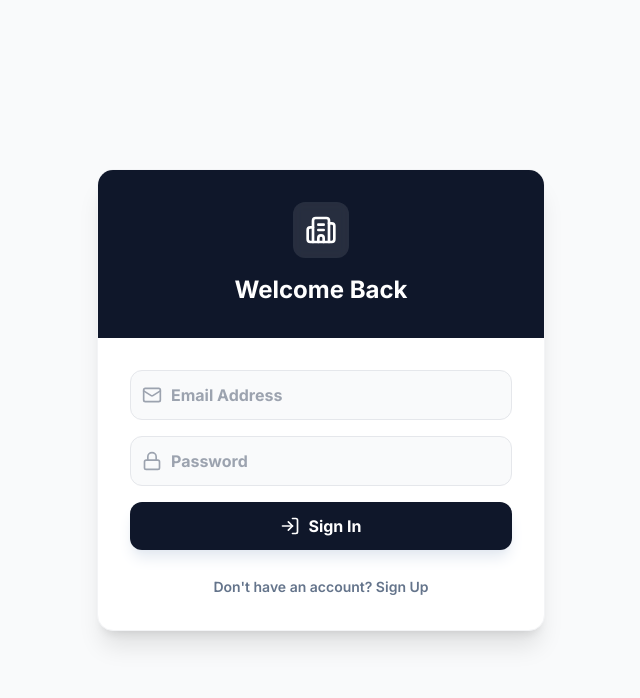
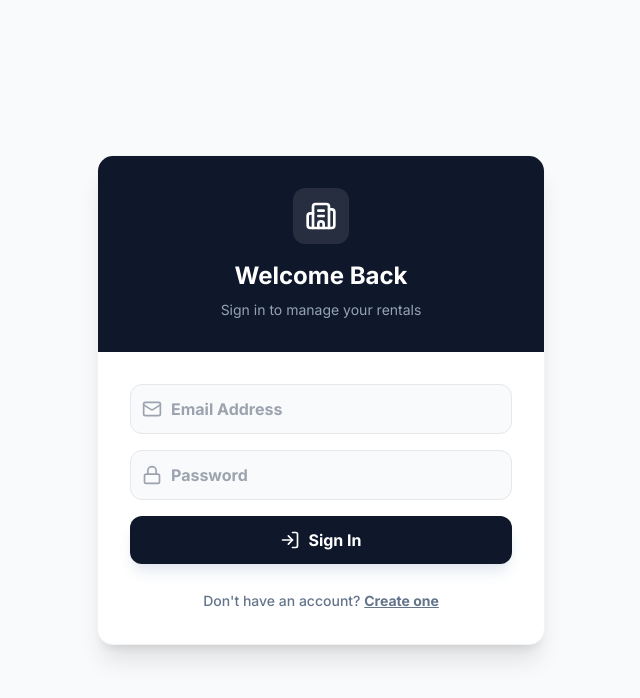
Before and after one commit to sriteja123gujjari/Rental-management-system, a React (Vite) app: page / in a window 1280 px wide. Shown: the top 698 px of the page, without its empty margins (319-959 px from the left). Built offline with nearby package versions, Linux system fonts and the light colour scheme; no server answers.

Commit message:
Refactor AuthPage component to use TypeScript props

```diff
--- a/components/AuthPage.tsx
+++ b/components/AuthPage.tsx
@@ -2,7 +2,11 @@ import React, { useState } from 'react';
 import { api } from '../services/api';
 import { User, Mail, Lock, LogIn, UserPlus, Building2, Loader2, Users } from 'lucide-react';
 
-const AuthPage = ({ onLogin }: { onLogin: (user: any, token: string) => void }) => {
+interface AuthPageProps {
+  onLogin: (user: any, token: string) => void;
+}
+
+const AuthPage = ({ onLogin }: AuthPageProps) => {
   const [isLogin, setIsLogin] = useState(true);
   const [loading, setLoading] = useState(false);
 
@@ -10,9 +14,7 @@ const AuthPage = ({ onLogin }: { onLogin: (user: any, token: string) => void })
   const [name, setName] = useState('');
   const [email, setEmail] = useState('');
   const [password, setPassword] = useState('');
-
-  // ✅ NEW STATE: Family ID
-  const [familyId, setFamilyId] = useState('');
+  const [familyId, setFamilyId] = useState(''); // ✅ Stores the Family/Group Name
 
   const handleSubmit = async (e: React.FormEvent) => {
     e.preventDefault();
@@ -20,29 +22,38 @@ const AuthPage = ({ onLogin }: { onLogin: (user: any, token: string) => void })
 
     try {
       if (isLogin) {
-        // --- LOGIN ---
+        // --- LOGIN LOGIC ---
         console.log("Logging in...", { email });
-        const user = await api.login({ email, password });
+
+        // 1. Call Login API (Passing Object)
+        const user = await api.login({
+            email: email,
+            password: password
+        });
+
         onLogin(user, 'session-token');
 
       } else {
-        // --- REGISTER ---
+        // --- REGISTER LOGIC ---
         console.log("Registering...", { name, email, familyId });
 
+        // 2. Call Register API (Passing Object with Family ID)
         await api.register({
             name: name,
             email: email,
             password: password,
-            familyId: familyId // ✅ PASSING THE INPUT VALUE
+            familyId: familyId // ✅ Sending the dynamic group name
         });
 
-        alert("Registration Successful! Signing you in...");
+        alert("Registration Successful! Logging you in...");
+
+        // 3. Auto-Login after success
         const user = await api.login({ email, password });
         onLogin(user, 'session-token');
       }
     } catch (err: any) {
       console.error("Auth Error:", err);
-      alert(err.message || "Authentication failed.");
+      alert(err.message || "Authentication failed. Please check your inputs.");
     } finally {
       setLoading(false);
     }
@@ -52,7 +63,7 @@ const AuthPage = ({ onLogin }: { onLogin: (user: any, token: string) => void })
     <div className="min-h-screen flex items-center justify-center bg-gray-50 p-4">
       <div className="bg-white w-full max-w-md rounded-2xl shadow-xl overflow-hidden border border-gray-100">
 
-        {/* Header */}
+        {/* Header Section */}
         <div className="bg-slate-900 p-8 text-center">
           <div className="inline-flex p-3 bg-white/10 rounded-xl text-white mb-4 backdrop-blur-sm">
             <Building2 size={32} />
@@ -60,64 +71,66 @@ const AuthPage = ({ onLogin }: { onLogin: (user: any, token: string) => void })
           <h1 className="text-2xl font-bold text-white">
             {isLogin ? 'Welcome Back' : 'Create Account'}
           </h1>
+          <p className="text-slate-400 text-sm mt-2">
+            {isLogin ? 'Sign in to manage your rentals' : 'Create a new rental group'}
+          </p>
         </div>
 
-        {/* Form */}
+        {/* Form Section */}
         <div className="p-8">
           <form onSubmit={handleSubmit} className="space-y-4">
 
-            {/* REGISTER FIELDS */}
+            {/* REGISTER ONLY FIELDS */}
             {!isLogin && (
               <>
-                {/* Full Name */}
+                {/* Name Input */}
                 <div className="relative">
                   <User className="absolute left-3 top-1/2 -translate-y-1/2 text-gray-400" size={20} />
                   <input
                     type="text"
                     placeholder="Full Name"
-                    className="w-full pl-10 pr-4 py-3 bg-gray-50 border border-gray-200 rounded-xl focus:outline-none focus:ring-2 focus:ring-slate-900 font-bold text-slate-700"
+                    className="w-full pl-10 pr-4 py-3 bg-gray-50 border border-gray-200 rounded-xl focus:outline-none focus:ring-2 focus:ring-slate-900 font-bold text-slate-700 transition-all"
                     value={name}
                     onChange={(e) => setName(e.target.value)}
                     required
                   />
                 </div>
 
-                {/* Family / Group Name Input */}
+                {/* Family ID Input */}
                 <div className="relative">
                   <Users className="absolute left-3 top-1/2 -translate-y-1/2 text-gray-400" size={20} />
                   <input
                     type="text"
-                    placeholder="Family Group Name (e.g. Gujjari)"
-                    className="w-full pl-10 pr-4 py-3 bg-gray-50 border border-gray-200 rounded-xl focus:outline-none focus:ring-2 focus:ring-slate-900 font-bold text-slate-700"
+                    placeholder="Group Name (e.g. Gujjari Family)"
+                    className="w-full pl-10 pr-4 py-3 bg-gray-50 border border-gray-200 rounded-xl focus:outline-none focus:ring-2 focus:ring-slate-900 font-bold text-slate-700 transition-all"
                     value={familyId}
                     onChange={(e) => setFamilyId(e.target.value)}
                     required
                   />
-                  <p className="text-[10px] text-gray-400 mt-1 ml-1">This ID links all your family members together.</p>
                 </div>
               </>
             )}
 
-            {/* Email (Login & Register) */}
+            {/* Email Input (Always Visible) */}
             <div className="relative">
               <Mail className="absolute left-3 top-1/2 -translate-y-1/2 text-gray-400" size={20} />
               <input
                 type="email"
                 placeholder="Email Address"
-                className="w-full pl-10 pr-4 py-3 bg-gray-50 border border-gray-200 rounded-xl focus:outline-none focus:ring-2 focus:ring-slate-900 font-bold text-slate-700"
+                className="w-full pl-10 pr-4 py-3 bg-gray-50 border border-gray-200 rounded-xl focus:outline-none focus:ring-2 focus:ring-slate-900 font-bold text-slate-700 transition-all"
                 value={email}
                 onChange={(e) => setEmail(e.target.value)}
                 required
               />
             </div>
 
-            {/* Password (Login & Register) */}
+            {/* Password Input (Always Visible) */}
             <div className="relative">
               <Lock className="absolute left-3 top-1/2 -translate-y-1/2 text-gray-400" size={20} />
               <input
                 type="password"
                 placeholder="Password"
-                className="w-full pl-10 pr-4 py-3 bg-gray-50 border border-gray-200 rounded-xl focus:outline-none focus:ring-2 focus:ring-slate-900 font-bold text-slate-700"
+                className="w-full pl-10 pr-4 py-3 bg-gray-50 border border-gray-200 rounded-xl focus:outline-none focus:ring-2 focus:ring-slate-900 font-bold text-slate-700 transition-all"
                 value={password}
                 onChange={(e) => setPassword(e.target.value)}
                 required
@@ -125,21 +138,41 @@ const AuthPage = ({ onLogin }: { onLogin: (user: any, token: string) => void })
               />
             </div>
 
+            {/* Submit Button */}
             <button
               type="submit"
               disabled={loading}
-              className="w-full bg-slate-900 text-white py-3 rounded-xl font-bold hover:bg-slate-800 transition-colors flex items-center justify-center gap-2 mt-2 shadow-lg shadow-slate-200 disabled:opacity-70"
+              className="w-full bg-slate-900 text-white py-3 rounded-xl font-bold hover:bg-slate-800 transition-colors flex items-center justify-center gap-2 mt-4 shadow-lg shadow-slate-200 disabled:opacity-70 active:scale-95 transform duration-100"
             >
-              {loading ? <Loader2 className="animate-spin" /> : (isLogin ? <><LogIn size={20} /> Sign In</> : <><UserPlus size={20} /> Sign Up</>)}
+              {loading ? (
+                <Loader2 className="animate-spin" />
+              ) : isLogin ? (
+                <><LogIn size={20} /> Sign In</>
+              ) : (
+                <><UserPlus size={20} /> Sign Up</>
+              )}
             </button>
           </form>
 
+          {/* Toggle Switch */}
           <div className="mt-6 text-center">
             <button
-              onClick={() => setIsLogin(!isLogin)}
-              className="text-slate-500 text-sm font-semibold hover:text-indigo-600"
+              type="button"
+              onClick={() => {
+                setIsLogin(!isLogin);
+                // Clear errors/inputs on toggle
+                setName('');
+                setEmail('');
+                setPassword('');
+                setFamilyId('');
+              }}
+              className="text-slate-500 text-sm font-medium hover:text-slate-900 transition-colors"
             >
-              {isLogin ? "Don't have an account? Sign Up" : "Already have an account? Log In"}
+              {isLogin ? (
+                <>Don't have an account? <span className="font-bold underline">Create one</span></>
+              ) : (
+                <>Already have an account? <span className="font-bold underline">Log In</span></>
+              )}
             </button>
           </div>
         </div>
```
